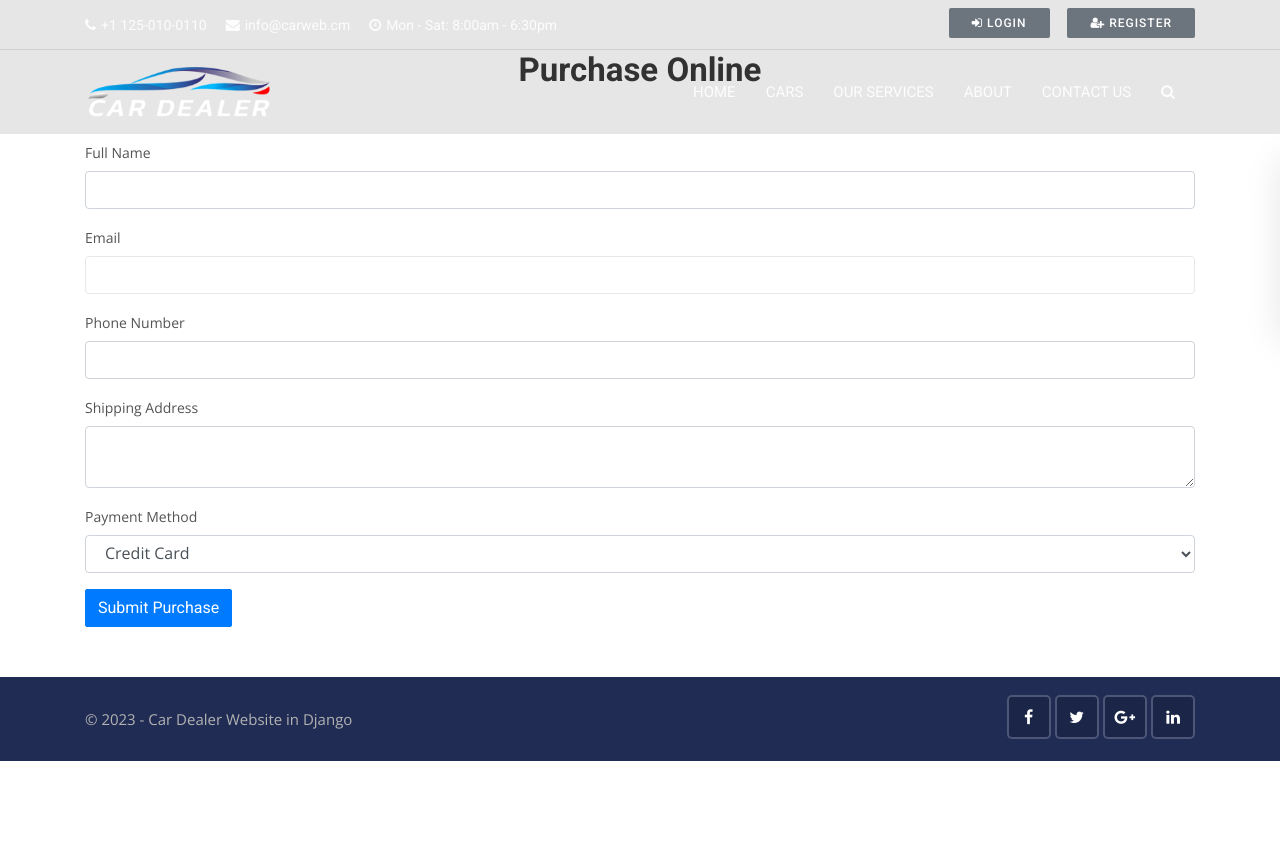
After one commit to defaltcyber/Car-Dealership-Project, a Django app: template CarDealerWeb-Django/templates/accounts/purchase_online.html in a window 1280 px wide. The commit adds this page. Run offline with Django 3.2, Linux system fonts and the light colour scheme; the template is opened without the code that fills it, so the values that code supplies are empty; parts of the project's set-up code (start-up, migrations or seed data) failed here and were passed over; some libraries are stand-ins or nearby versions.

Commit message:
slight mod

```diff
--- a/CarDealerWeb-Django/runtime.txt
+++ /dev/null
@@ -1 +0,0 @@
-python-3.8.2
--- a/CarDealerWeb-Django/templates/accounts/dashboard.html
+++ b/CarDealerWeb-Django/templates/accounts/dashboard.html
@@ -40,7 +40,6 @@
 
               {% for inquiry in inquiries %}
                 <tr>
-                  <!-- <th scope="row">{{ forloop.counter }}</th> -->
                   <th scope="row">1</th>
                   <td>{{inquiry.car_title}}</td>
                   <td><a href="{% url 'car_detail' inquiry.car_id %}" class="btn btn-dark">View Car</a></td>
--- /dev/null
+++ b/CarDealerWeb-Django/templates/accounts/purchase_online.html
@@ -0,0 +1,42 @@
+{% extends 'base.html' %}
+
+{% block title %} | Purchase Online {% endblock %}
+
+{% block content %}
+<div class="container mt-50 mb-50">
+    <div class="main-title">
+        <h1>Purchase Online</h1>
+    </div>
+    <div class="purchase-form">
+        <form action="{% url 'purchase_submit' %}" method="POST">
+            {% csrf_token %}
+            <!-- Include necessary input fields for purchase details -->
+            <div class="form-group">
+                <label for="name">Full Name</label>
+                <input type="text" name="name" id="name" class="form-control" required>
+            </div>
+            <div class="form-group">
+                <label for="email">Email</label>
+                <input type="email" name="email" id="email" class="form-control" required>
+            </div>
+            <div class="form-group">
+                <label for="phone">Phone Number</label>
+                <input type="text" name="phone" id="phone" class="form-control" required>
+            </div>
+            <div class="form-group">
+                <label for="address">Shipping Address</label>
+                <textarea name="address" id="address" class="form-control" required></textarea>
+            </div>
+            <div class="form-group">
+                <label for="payment_method">Payment Method</label>
+                <select name="payment_method" id="payment_method" class="form-control" required>
+                    <option value="credit_card">Credit Card</option>
+                    <option value="paypal">PayPal</option>
+                    <option value="bank_transfer">Bank Transfer</option>
+                </select>
+            </div>
+            <button type="submit" class="btn btn-primary">Submit Purchase</button>
+        </form>
+    </div>
+</div>
+{% endblock %}
```
Also changed, not shown: CarDealerWeb-Django/01 PROJECT INFO.txt (deleted, +0 -13 lines), CarDealerWeb-Django/cars/models.py (+25 -3 lines), CarDealerWeb-Django/requirements.txt (deleted, +0 -23 lines), CarDealerWeb-Django/templates/cars/car_detail.html (+1 -6 lines), CarDealerWeb-Django/carslider2.jpg (deleted), CarDealerWeb-Django/media/photos/2023/05/30/th-2288692250.jpg (added), CarDealerWeb-Django/media/photos/2023/05/30/th-3826454088.jpg (added), CarDealerWeb-Django/media/photos/2023/05/30/th-842608322.jpg (added), 1 other file.
